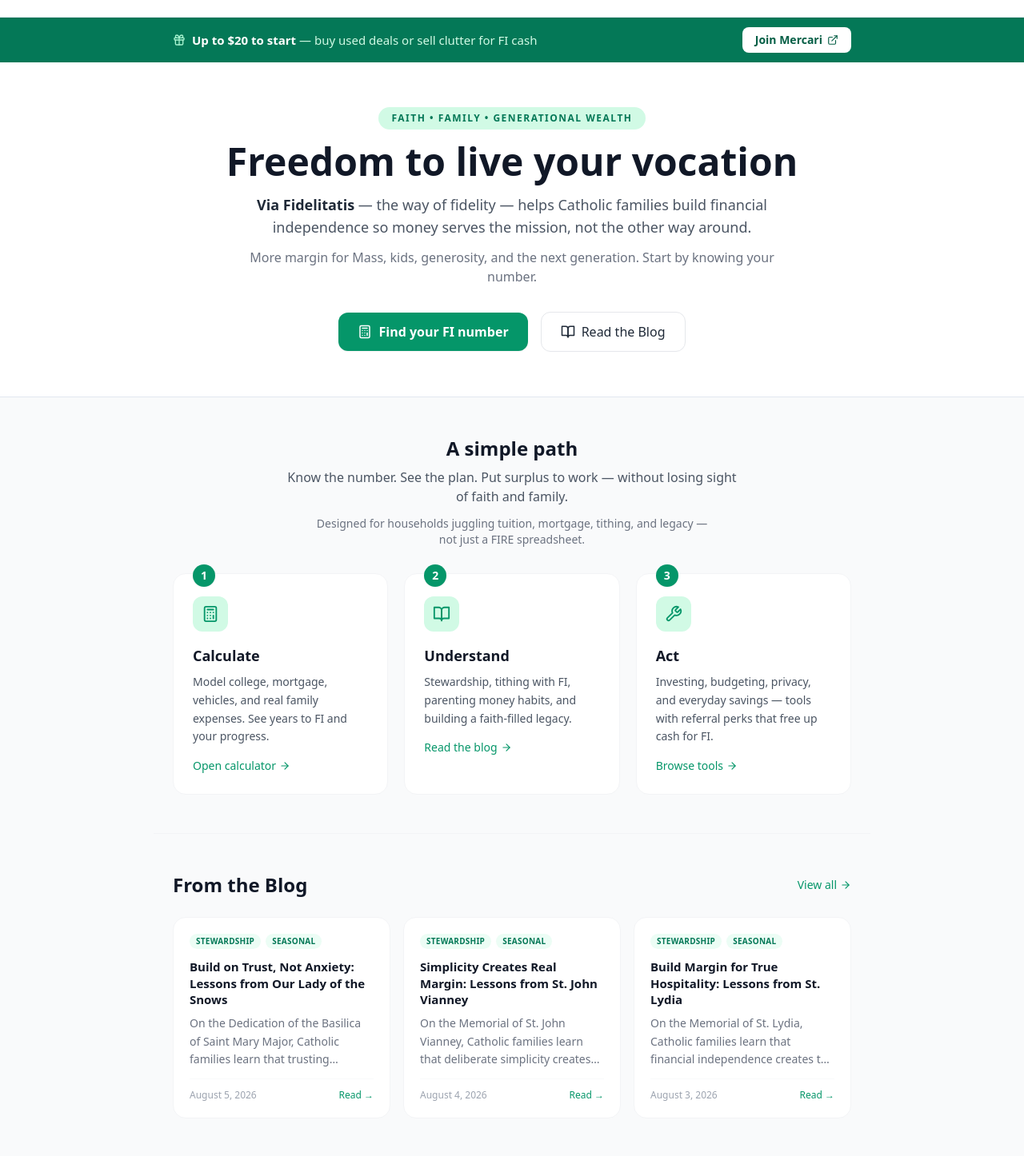
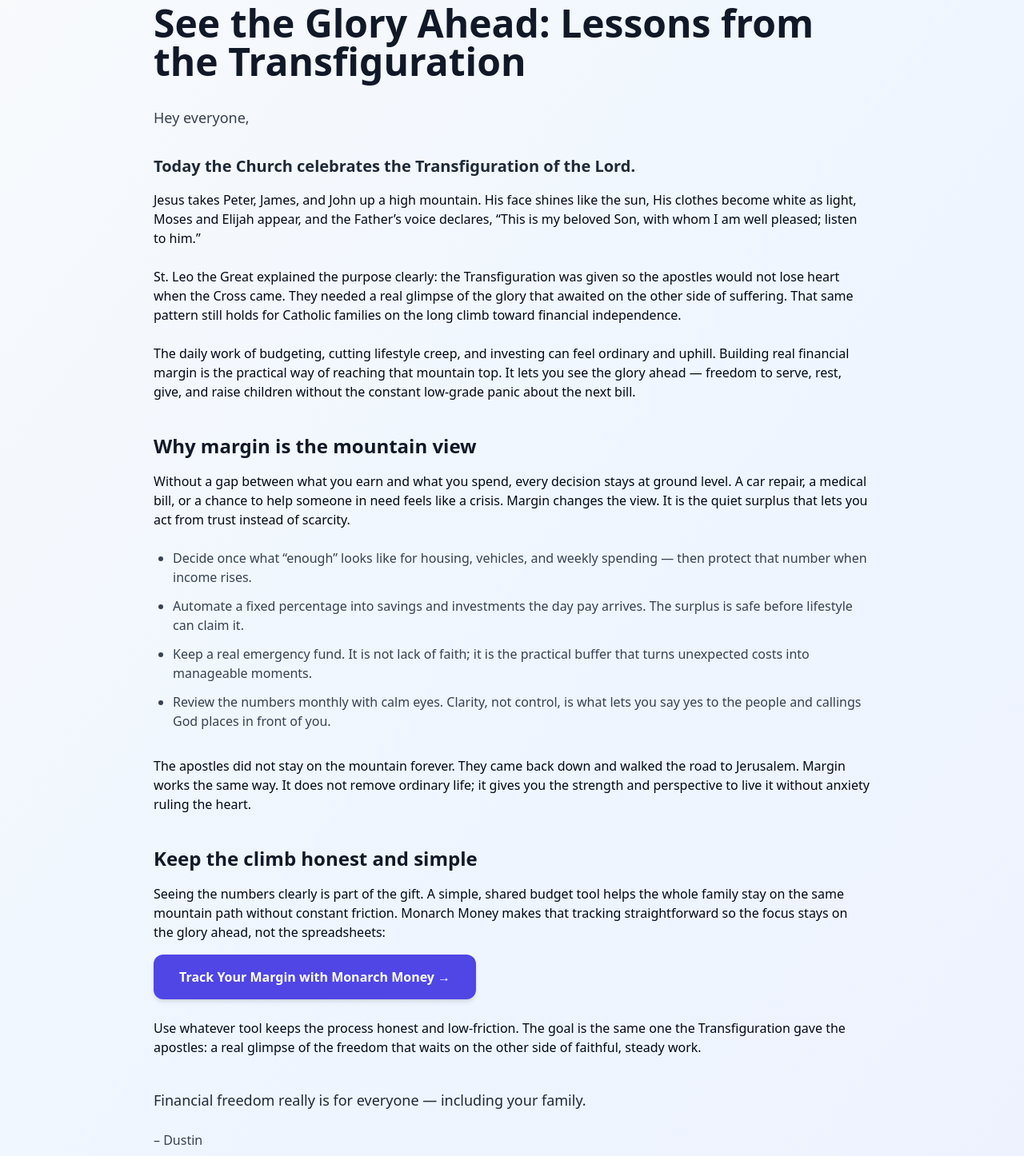
Before and after one commit to daughterpop/super-fi-calc, a React (Vite) app: page /blog/see-the-glory-ahead-lessons-from-the-transfiguration in a window 1280 px wide. Shown: the part 43-1489 px from the top of the page at 80% size. Built offline with nearby package versions, Linux system fonts and the light colour scheme.

Commit message:
Add daily blog post: See the Glory Ahead: Lessons from the Transfiguration – August 6, 2026

```diff
--- a/src/data/posts.js
+++ b/src/data/posts.js
@@ -1,4 +1,14 @@
 const rawPosts = [
+  {
+    title: 'See the Glory Ahead: Lessons from the Transfiguration',
+    date: 'August 6, 2026',
+    dateSort: '2026-08-06',
+    excerpt: 'On the Feast of the Transfiguration, Catholic families learn that building real financial margin is the practical way to see the glory ahead — freedom to serve, rest, and raise children without constant money anxiety.',
+    readTime: '4 min read',
+    link: '/blog/see-the-glory-ahead-lessons-from-the-transfiguration',
+    tags: ['Stewardship', 'Seasonal', 'Prayer', 'Legacy'],
+    featured: false
+  },
   {
     title: 'Build on Trust, Not Anxiety: Lessons from Our Lady of the Snows',
     date: 'August 5, 2026',
--- a/src/main.jsx
+++ b/src/main.jsx
@@ -40,6 +40,7 @@ import WhenLittleIsEnoughLessonsFromTheLoavesAndFishes from './pages/when-little
 import BuildMarginForTrueHospitalityLessonsFromStLydia from './pages/build-margin-for-true-hospitality-lessons-from-st-lydia.jsx';
 import SimplicityCreatesRealMarginLessonsFromStJohnVianney from './pages/simplicity-creates-real-margin-lessons-from-st-john-vianney.jsx';
 import BuildOnTrustNotAnxietyLessonsFromOurLadyOfTheSnows from './pages/build-on-trust-not-anxiety-lessons-from-our-lady-of-the-snows.jsx';
+import SeeTheGloryAheadLessonsFromTheTransfiguration from './pages/see-the-glory-ahead-lessons-from-the-transfiguration.jsx';
 
 ReactDOM.createRoot(document.getElementById('root')).render(
   <React.StrictMode>
@@ -84,6 +85,7 @@ ReactDOM.createRoot(document.getElementById('root')).render(
           <Route path="/blog/build-margin-for-true-hospitality-lessons-from-st-lydia" element={<BuildMarginForTrueHospitalityLessonsFromStLydia />} />
           <Route path="/blog/simplicity-creates-real-margin-lessons-from-st-john-vianney" element={<SimplicityCreatesRealMarginLessonsFromStJohnVianney />} />
           <Route path="/blog/build-on-trust-not-anxiety-lessons-from-our-lady-of-the-snows" element={<BuildOnTrustNotAnxietyLessonsFromOurLadyOfTheSnows />} />
+          <Route path="/blog/see-the-glory-ahead-lessons-from-the-transfiguration" element={<SeeTheGloryAheadLessonsFromTheTransfiguration />} />
 
           <Route path="*" element={<App />} />
         </Routes>
--- /dev/null
+++ b/src/pages/see-the-glory-ahead-lessons-from-the-transfiguration.jsx
@@ -0,0 +1,82 @@
+import React from 'react';
+import BlogPostFooter from '../components/BlogPostFooter';
+
+export default function SeeTheGloryAheadLessonsFromTheTransfiguration() {
+  return (
+    <div className="min-h-screen bg-gradient-to-br from-slate-50 via-blue-50 to-indigo-50 py-12 px-4">
+      <div className="max-w-4xl mx-auto prose prose-slate">
+        <h1 className="text-4xl md:text-5xl font-bold text-gray-900 mb-8">
+          See the Glory Ahead: Lessons from the Transfiguration
+        </h1>
+
+        <p className="text-lg text-gray-700 mb-8 leading-relaxed">
+          Hey everyone,
+        </p>
+
+        <p className="text-xl font-semibold text-gray-800 mb-4">
+          Today the Church celebrates the Transfiguration of the Lord.
+        </p>
+
+        <p className="mb-6">
+          Jesus takes Peter, James, and John up a high mountain. His face shines like the sun, His clothes become white as light, Moses and Elijah appear, and the Father’s voice declares, “This is my beloved Son, with whom I am well pleased; listen to him.”
+        </p>
+
+        <p className="mb-6">
+          St. Leo the Great explained the purpose clearly: the Transfiguration was given so the apostles would not lose heart when the Cross came. They needed a real glimpse of the glory that awaited on the other side of suffering. That same pattern still holds for Catholic families on the long climb toward financial independence.
+        </p>
+
+        <p className="mb-6">
+          The daily work of budgeting, cutting lifestyle creep, and investing can feel ordinary and uphill. Building real financial margin is the practical way of reaching that mountain top. It lets you see the glory ahead — freedom to serve, rest, give, and raise children without the constant low-grade panic about the next bill.
+        </p>
+
+        <h2 className="text-2xl font-bold text-gray-900 mt-10 mb-4">
+          Why margin is the mountain view
+        </h2>
+        <p className="mb-6">
+          Without a gap between what you earn and what you spend, every decision stays at ground level. A car repair, a medical bill, or a chance to help someone in need feels like a crisis. Margin changes the view. It is the quiet surplus that lets you act from trust instead of scarcity.
+        </p>
+
+        <ul className="list-disc pl-6 space-y-3 mb-8 text-gray-700">
+          <li>Decide once what “enough” looks like for housing, vehicles, and weekly spending — then protect that number when income rises.</li>
+          <li>Automate a fixed percentage into savings and investments the day pay arrives. The surplus is safe before lifestyle can claim it.</li>
+          <li>Keep a real emergency fund. It is not lack of faith; it is the practical buffer that turns unexpected costs into manageable moments.</li>
+          <li>Review the numbers monthly with calm eyes. Clarity, not control, is what lets you say yes to the people and callings God places in front of you.</li>
+        </ul>
+
+        <p className="mb-6">
+          The apostles did not stay on the mountain forever. They came back down and walked the road to Jerusalem. Margin works the same way. It does not remove ordinary life; it gives you the strength and perspective to live it without anxiety ruling the heart.
+        </p>
+
+        <h2 className="text-2xl font-bold text-gray-900 mt-10 mb-4">
+          Keep the climb honest and simple
+        </h2>
+        <p className="mb-4">
+          Seeing the numbers clearly is part of the gift. A simple, shared budget tool helps the whole family stay on the same mountain path without constant friction. Monarch Money makes that tracking straightforward so the focus stays on the glory ahead, not the spreadsheets:
+        </p>
+
+        <a
+          href="https://monarch.com/referral/hvup58srp1?r_source=share"
+          target="_blank"
+          rel="noopener noreferrer"
+          className="inline-flex items-center gap-2 px-8 py-4 bg-indigo-600 text-white font-semibold rounded-xl hover:bg-indigo-700 transition-all shadow-md hover:shadow-lg mb-6"
+        >
+          Track Your Margin with Monarch Money →
+        </a>
+
+        <p className="mb-6">
+          Use whatever tool keeps the process honest and low-friction. The goal is the same one the Transfiguration gave the apostles: a real glimpse of the freedom that waits on the other side of faithful, steady work.
+        </p>
+
+        <p className="text-lg font-medium text-gray-800 mt-10">
+          Financial freedom really is for everyone — including your family.
+        </p>
+
+        <p className="text-gray-700 font-medium mt-6">
+          – Dustin
+        </p>
+
+        <BlogPostFooter />
+      </div>
+    </div>
+  );
+}
```
Also changed, not shown: 2 other files (tests, documents, lock files or other folders).
